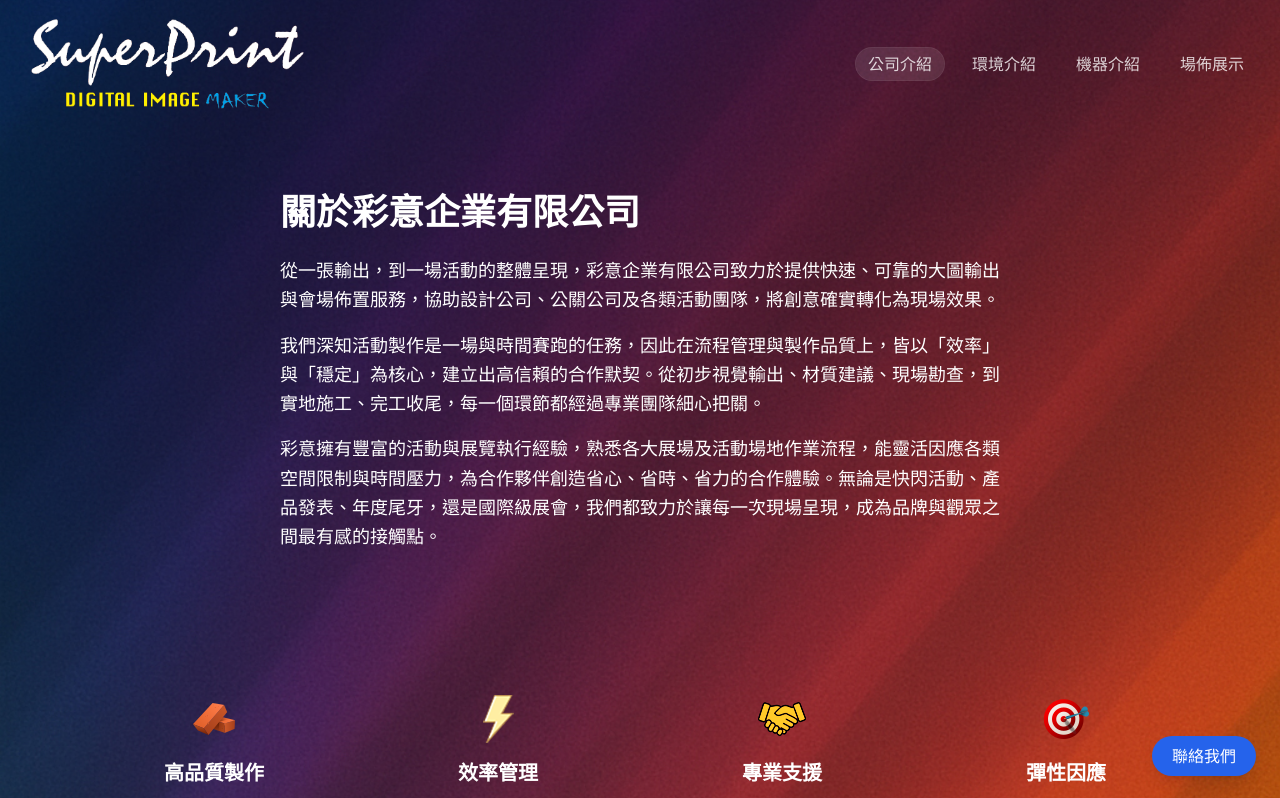
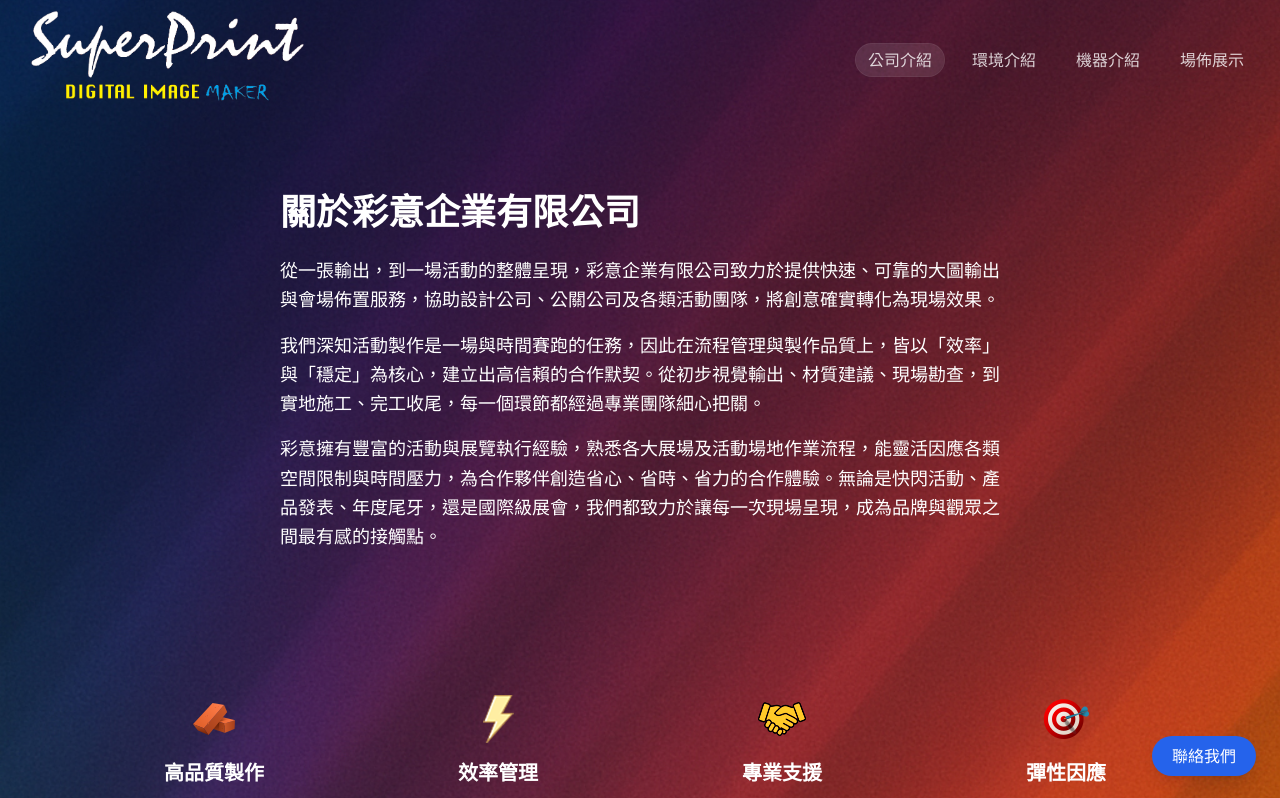
Before and after one commit to jackey10055206/Company_Website, a Next.js app in the folder my-portfolio-frontend/: page / in a window 1280 px wide. Shown: the top 798 px of the page. Built offline with nearby package versions, Linux system fonts and the light colour scheme.

Commit message:
ui(brand): nudge header logo up for better alignment

```diff
--- a/my-portfolio-frontend/src/app/(site)/layout.tsx
+++ b/my-portfolio-frontend/src/app/(site)/layout.tsx
@@ -21,7 +21,7 @@ export default function SiteLayout({ children }: { children: React.ReactNode })
           <img
             src="/brand/logo-v2.png"
             alt="公司 Logo"
-            className="h-14 w-auto md:h-24"
+            className="h-14 w-auto -mt-1 md:h-24 md:-mt-2"
           />
         </Link>
 
```
